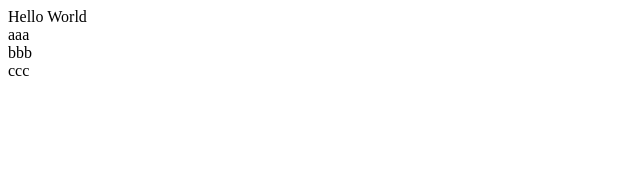
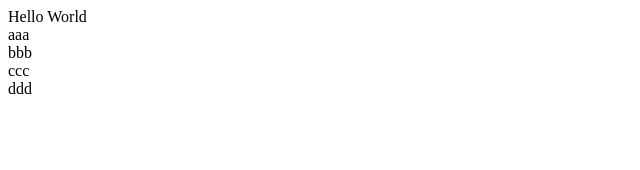
Before and after one commit to nakashimashin/GPS-Stamp, a Vue app: page / in a window 1280 px wide. Shown: the top 170 px of the page, without its empty margins (0-640 px from the left). Built offline with nearby package versions, Linux system fonts and the light colour scheme.

Commit message:
huskyのテスト2

```diff
--- a/src/App.vue
+++ b/src/App.vue
@@ -8,6 +8,7 @@ import Test from '@/components/Test.vue';
 		<div>aaa</div>
 		<div>bbb</div>
 		<div>ccc</div>
+		<div>ddd</div>
 	</div>
 </template>
 
```
